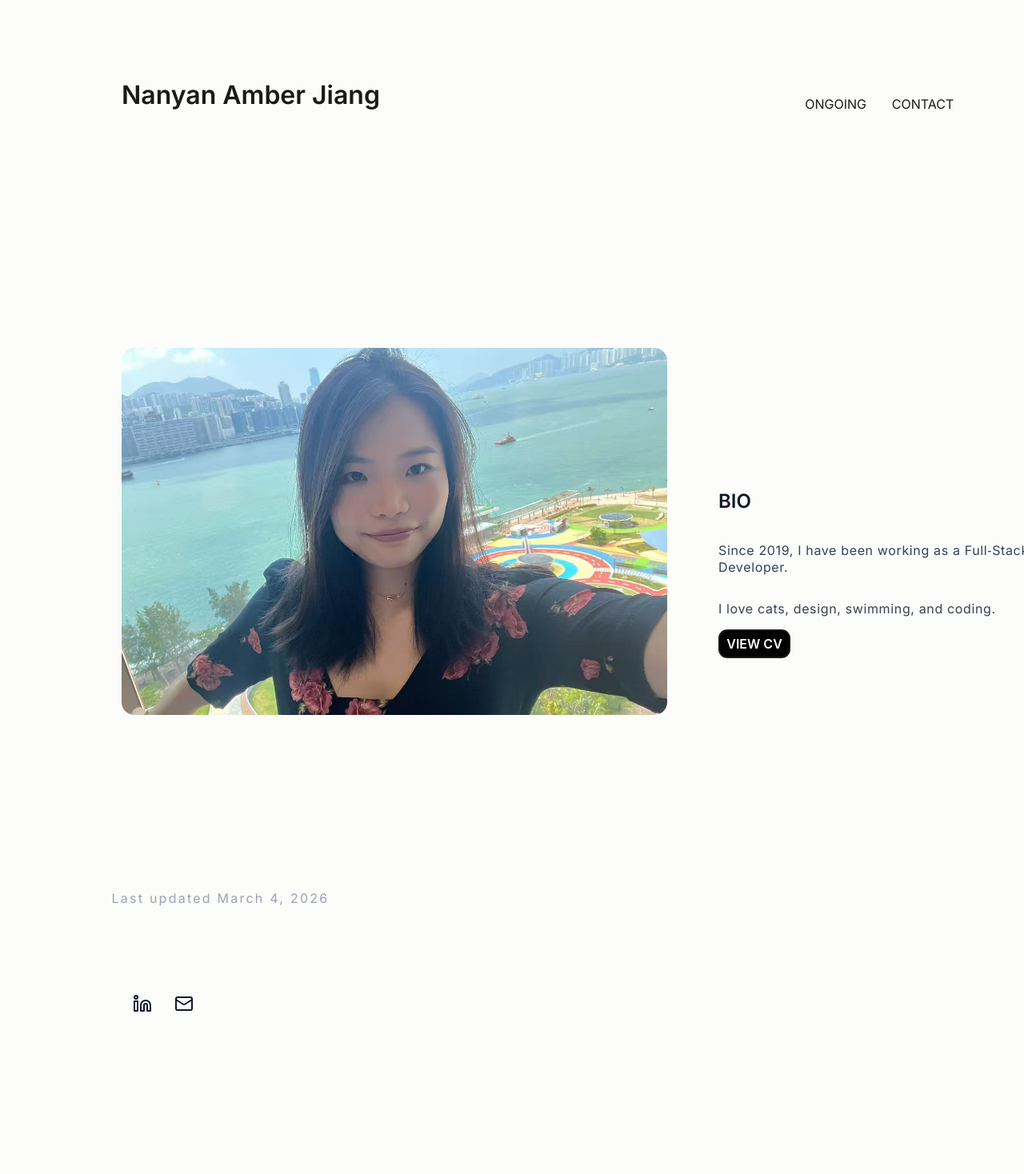
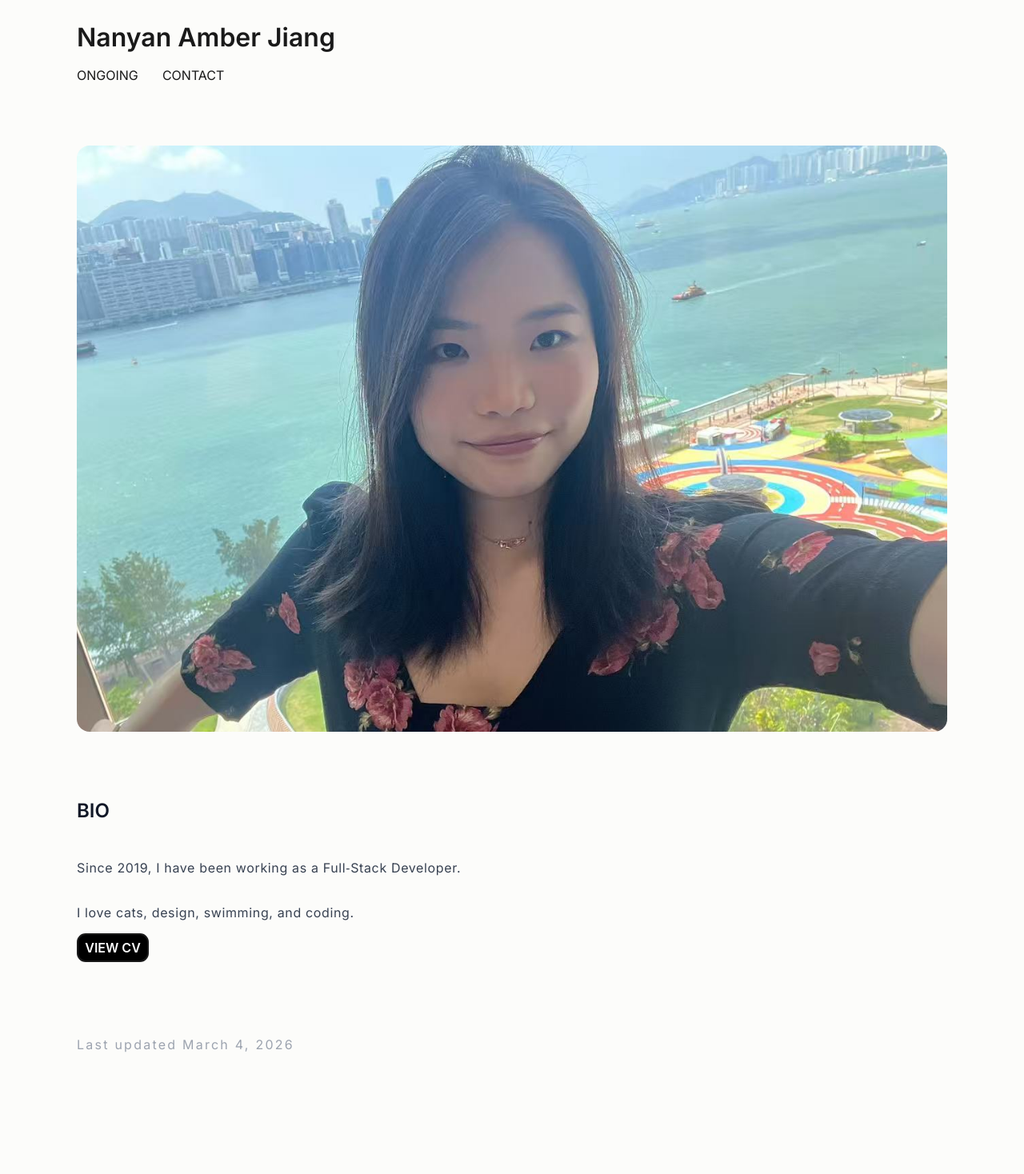
Before and after one commit to AmberJiang/personal-website, a React (Vite) app: page / in a window 1280 px wide. Shown: the top 1468 px of the page at 80% size. Before the commit the page ends 1428 px from the top, so only its background shows below. Built offline with nearby package versions, Linux system fonts and the light colour scheme; a web font is replaced by a local one.

Commit message:
screen size

```diff
--- a/src/App.jsx
+++ b/src/App.jsx
@@ -6,11 +6,11 @@ function App() {
     <div className="flex min-h-screen flex-col bg-[#FCFCFA] text-[#1A1A1A]">
       {/* Top nav */}
       <header className="bg-white/80">
-        <div className="mx-auto flex h-[200px] max-w-[1386px] items-center justify-between pl-[120px] pr-6 sm:pr-10">
-          <h1 className="font-serif text-3xl font-semibold tracking-tight sm:text-4xl h-[62px] w-[552px] flex items-center -mt-[5px]">
+        <div className="mx-auto flex min-h-[72px] max-w-[1386px] flex-col items-start justify-center gap-3 px-[5vw] py-4 md:min-h-[120px] md:flex-row md:items-center md:justify-between md:px-[6vw] md:py-5 lg:h-[200px] lg:flex-row lg:justify-between lg:px-0 lg:pl-[120px] lg:pr-6 lg:py-0">
+          <h1 className="font-serif text-xl font-semibold tracking-tight md:text-2xl lg:text-4xl lg:h-[62px] lg:w-[552px] lg:flex lg:items-center -mt-[5px]">
             Nanyan Amber Jiang
           </h1>
-          <nav className="flex items-center gap-[40px] pr-[64px] text-sm uppercase -mt-[5px]">
+          <nav className="flex items-center gap-[3vw] text-xs uppercase md:gap-[4vw] lg:gap-[40px] lg:pr-[64px] lg:text-sm -mt-[5px]">
             <a href="#ongoing" className="font-rubik no-underline !text-[#1A1A1A] hover:!text-[#003366] h-[23px] min-w-[61px] flex items-center justify-center">
               Ongoing
             </a>
@@ -23,29 +23,29 @@ function App() {
 
       {/* Main hero + bio block */}
       <main className="flex-1 bg-white">
-        <section className="mx-auto flex h-[865px] max-w-[1386px] flex-row items-center justify-start gap-[64px] py-16 pl-[120px] pr-6 sm:pr-10 md:py-24">
+        <section className="mx-auto flex min-h-0 max-w-[1386px] flex-col items-stretch gap-[5vw] px-[5vw] py-[6vw] md:flex-row md:items-center md:justify-start md:gap-[5vw] md:px-[6vw] md:py-[8vw] lg:h-[865px] lg:flex-row lg:gap-[64px] lg:py-24 lg:pl-[120px] lg:pr-6">
           {/* Illustration */}
-          <div className="flex shrink-0 justify-start">
-            <div className="h-[459.4px] w-[682px] overflow-hidden rounded-2xl bg-white">
+          <div className="flex w-full justify-center md:w-[48%] md:max-w-[682px] md:shrink-0 lg:w-auto lg:max-w-none">
+            <div className="aspect-[682/459.4] w-full max-w-full overflow-hidden rounded-2xl bg-white lg:h-[459.4px] lg:w-[682px]">
               <img
                 src="/bio.jpg"
                 alt="Illustration of Nanyan Amber Jiang"
                 width={682}
                 height={459.4}
-                className="h-[459.4px] w-[682px] rounded-[16px] object-cover"
+                className="h-full w-full rounded-[16px] object-cover"
               />
             </div>
           </div>
 
           {/* Bio text */}
-          <div className="h-[145px] min-w-[400px] w-[400px] shrink-0 md:pl-10 flex flex-col items-start text-left">
-            <h2 className="font-serif text-2xl font-semibold tracking-tight text-[#111827]">
+          <div className="flex w-full min-w-0 flex-col items-start text-left md:w-[48%] md:max-w-[400px] lg:h-[145px] lg:min-w-[400px] lg:w-[400px] lg:shrink-0 lg:pl-10">
+            <h2 className="font-serif text-lg font-semibold tracking-tight text-[#111827] md:text-xl lg:text-2xl">
               BIO
             </h2>
-            <p className="mt-4 text-sm leading-relaxed tracking-[0.04em] text-[#374151]">
+            <p className="mt-[2vw] text-xs leading-relaxed tracking-[0.04em] text-[#374151] md:mt-4 md:text-sm">
               Since 2019, I have been working as a Full‑Stack Developer.
             </p>
-            <p className="mt-1.5 text-sm leading-relaxed tracking-[0.04em] text-[#374151]">
+            <p className="mt-[1.5vw] text-xs leading-relaxed tracking-[0.04em] text-[#374151] md:mt-1.5 md:text-sm">
               I love cats, design, swimming, and coding.
             </p>
             <button
@@ -62,7 +62,7 @@ function App() {
           </div>
         </section>
 
-        <section className="mx-auto max-w-[1386px] pb-12 pl-[107.5px] pr-6 sm:pr-10">
+        <section className="mx-auto max-w-[1386px] pb-[4vw] px-[5vw] md:pb-12 md:px-[6vw] lg:pb-12 lg:pl-[107.5px] lg:pr-6">
           <p className="text-left text-xs tracking-[0.14em] text-[#9CA3AF]">
             Last updated March 4, 2026
           </p>
@@ -71,23 +71,23 @@ function App() {
 
       {/* Footer */}
       <footer id="contact" className="bg-[#FCFCFA]">
-        <div className="mx-auto flex h-[167px] max-w-[1386px] flex-col justify-start gap-[56px] pt-[80px] pl-[120px] pr-6 pb-8 text-xs text-[#6B7280] sm:flex-row sm:items-center sm:pr-10">
+        <div className="mx-auto flex min-h-0 max-w-[1386px] flex-col justify-start gap-[4vw] px-[5vw] pb-[4vw] pt-[6vw] text-xs text-[#6B7280] md:flex-row md:items-center md:gap-[5vw] md:px-[6vw] md:pb-8 md:pt-[8vw] lg:h-[167px] lg:gap-[56px] lg:pt-[80px] lg:pl-[120px] lg:pr-6 lg:pb-8">
           <div className="flex items-center gap-4">
             <a
               href="https://www.linkedin.com/in/nanyanjiang/"
               target="_blank"
               rel="noreferrer"
               aria-label="LinkedIn"
-              className="flex h-[52px] w-[52px] items-center justify-center rounded-full text-[#111827]"
+              className="flex h-[44px] w-[44px] items-center justify-center rounded-full text-[#111827] md:h-[48px] md:w-[48px] lg:h-[52px] lg:w-[52px]"
             >
-              <Linkedin className="h-6 w-6" />
+              <Linkedin className="h-5 w-5 md:h-5 md:w-5 lg:h-6 lg:w-6" />
             </a>
             <a
               href="mailto:nanyanjiang@qq.com"
               aria-label="Email"
-              className="flex h-[52px] w-[52px] items-center justify-center rounded-full text-[#111827]"
+              className="flex h-[44px] w-[44px] items-center justify-center rounded-full text-[#111827] md:h-[48px] md:w-[48px] lg:h-[52px] lg:w-[52px]"
             >
-              <Mail className="h-6 w-6" />
+              <Mail className="h-5 w-5 md:h-5 md:w-5 lg:h-6 lg:w-6" />
             </a>
           </div>
         </div>
```
